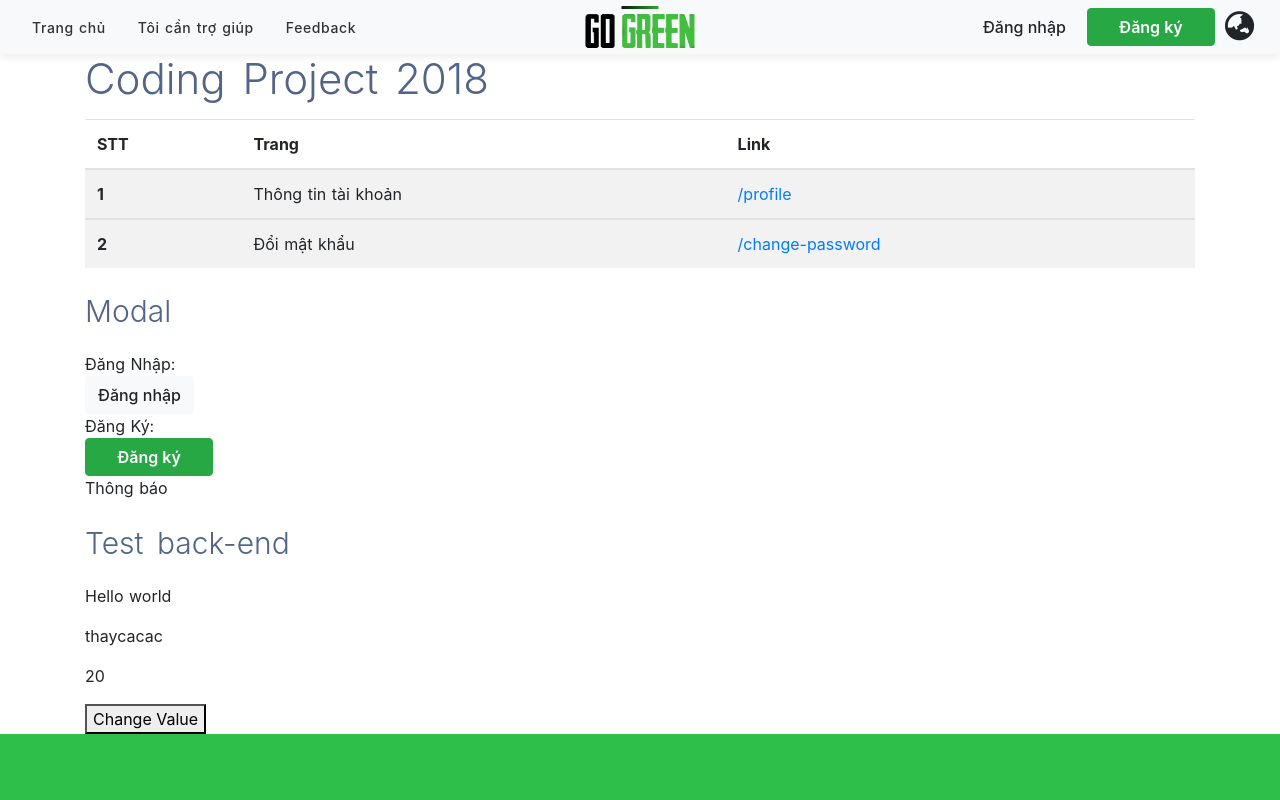
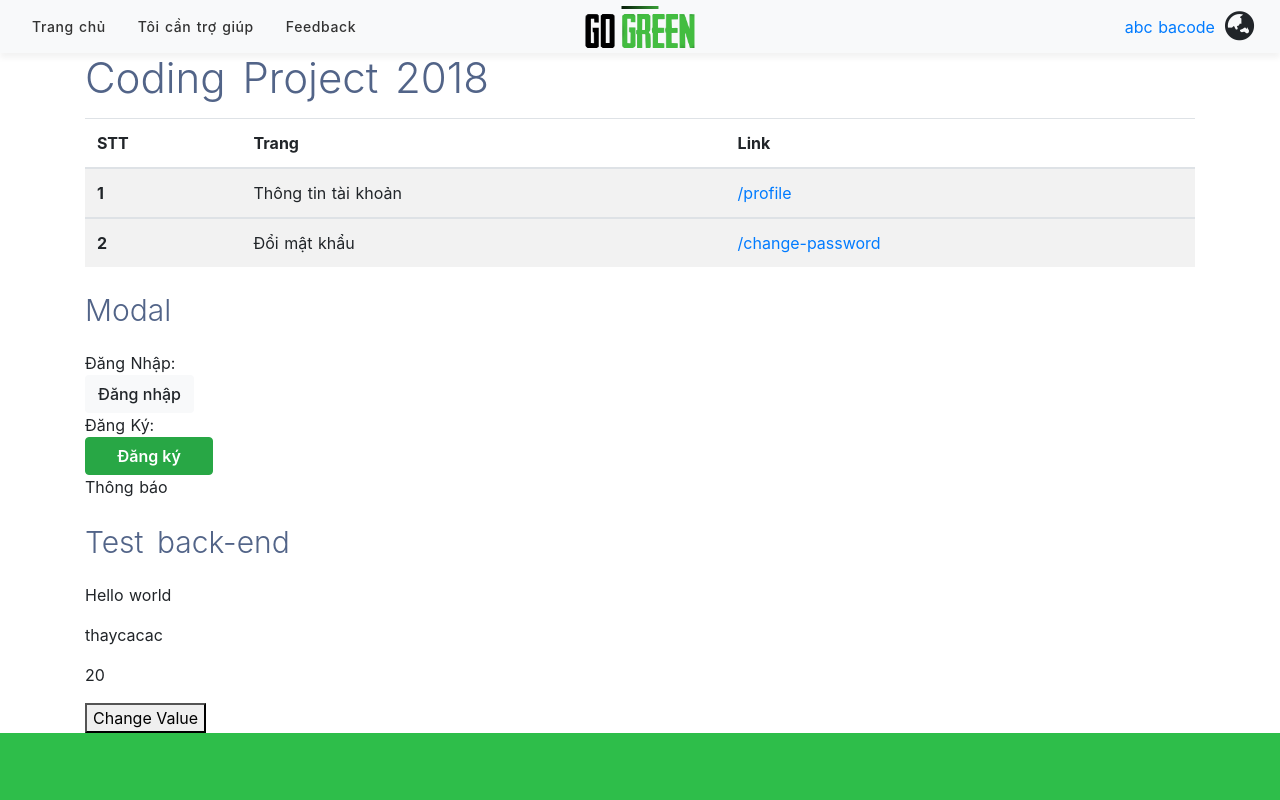
Before and after one commit to Sharp-Team/WCDI18, a Nuxt app in the folder front-end/: page / in a window 1280 px wide. Shown: the top 800 px of the page. Built offline with nearby package versions, Linux system fonts and the light colour scheme.

Commit message:
[WIP] update link profile navbar

```diff
--- a/front-end/components/share/navbar.vue
+++ b/front-end/components/share/header/navbar.vue
@@ -37,9 +37,12 @@
             alt="local"
             class="market-image"
           />
-          <div class="market-text">505 Minh Khai, Hai Bà Trưng, Hà Nội</div>
-          <login class="d-none d-sm-block ml-4" />
-          <register class="d-none d-sm-block ml-2" />
+          <div class="market-text">{{ address }}</div>
+          <login v-if="username === ''" class="d-none d-sm-block ml-4" />
+          <register v-if="username === ''" class="d-none d-sm-block ml-2" />
+          <nuxt-link v-else to="/profile" class="ml-4">
+            <div>abc {{ username }}</div>
+          </nuxt-link>
           <notification />
         </div>
       </div>
@@ -49,13 +52,19 @@
 </template>
 
 <script>
-  import Login from '../../components/share/login.vue'
-  import Register from '../../components/share/register.vue'
-  import Notification from '../../components/share/notification.vue'
-  import Navmenu from '../../components/share/navmenu.vue'
-  import navbar from '../../assets/js/navbar';
+  import Login from '../../../components/share/login.vue'
+  import Register from '../../../components/share/register.vue'
+  import Notification from '../../../components/share/notification.vue'
+  import Navmenu from '../../../components/share/header/navmenu.vue'
+  import navbar from '../../../assets/js/navbar';
   export default {
     name: 'Navbar',
+    data () {
+      return {
+        username: 'bacode',
+        address: 'Phòng D413, FPT university'
+      }
+    },
     components: {
       Login,
       Register,
--- a/front-end/pages/index.vue
+++ b/front-end/pages/index.vue
@@ -48,7 +48,7 @@
   import Login from '../components/share/login.vue'
   import Register from '../components/share/register.vue'
   import MyFooter from '../components/share/footer.vue'
-  import Navbar from '../components/share/navbar.vue'
+  import Navbar from '../components/share/header/navbar.vue'
   import Notification from '../components/share/notification.vue'
   export default {
     data () {
```
Also changed, not shown: front-end/components/share/header/navmenu.vue (renamed from front-end/components/share/navmenu.vue).
